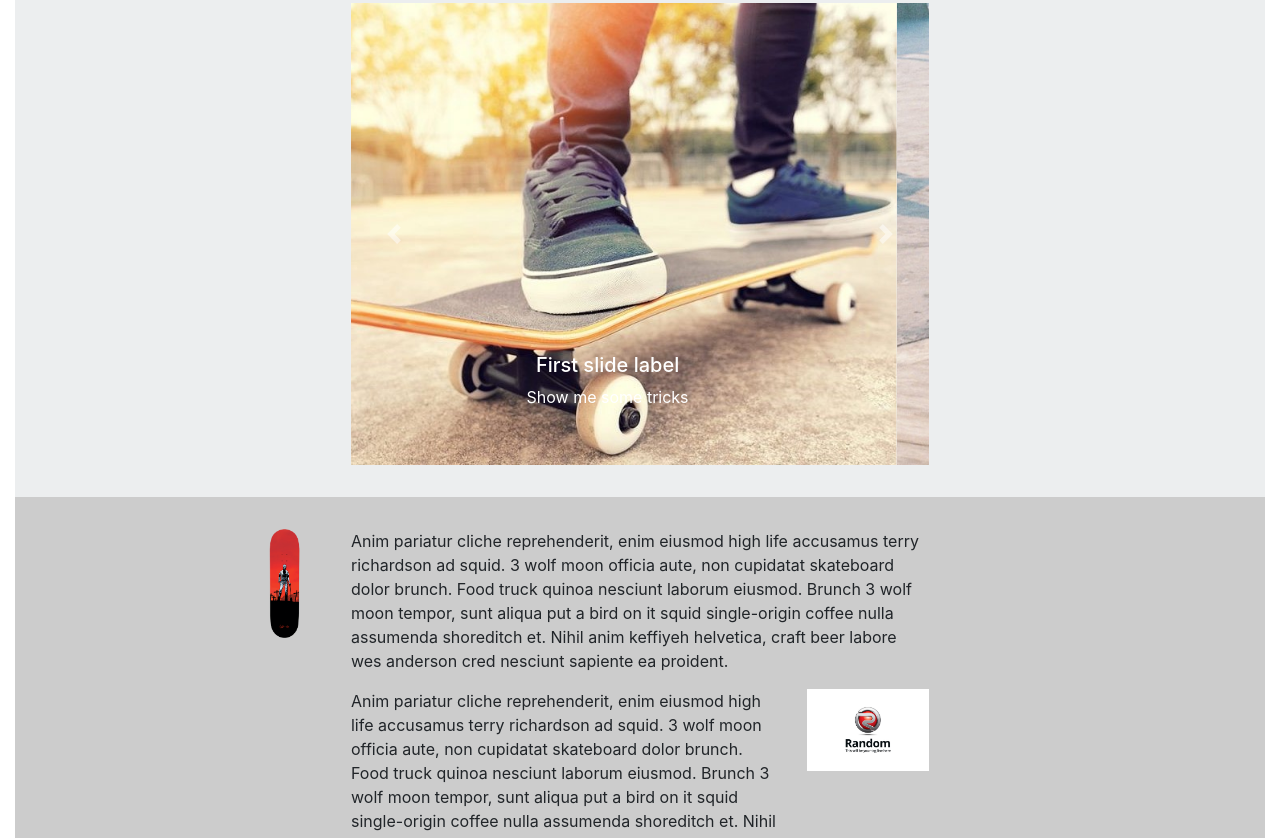
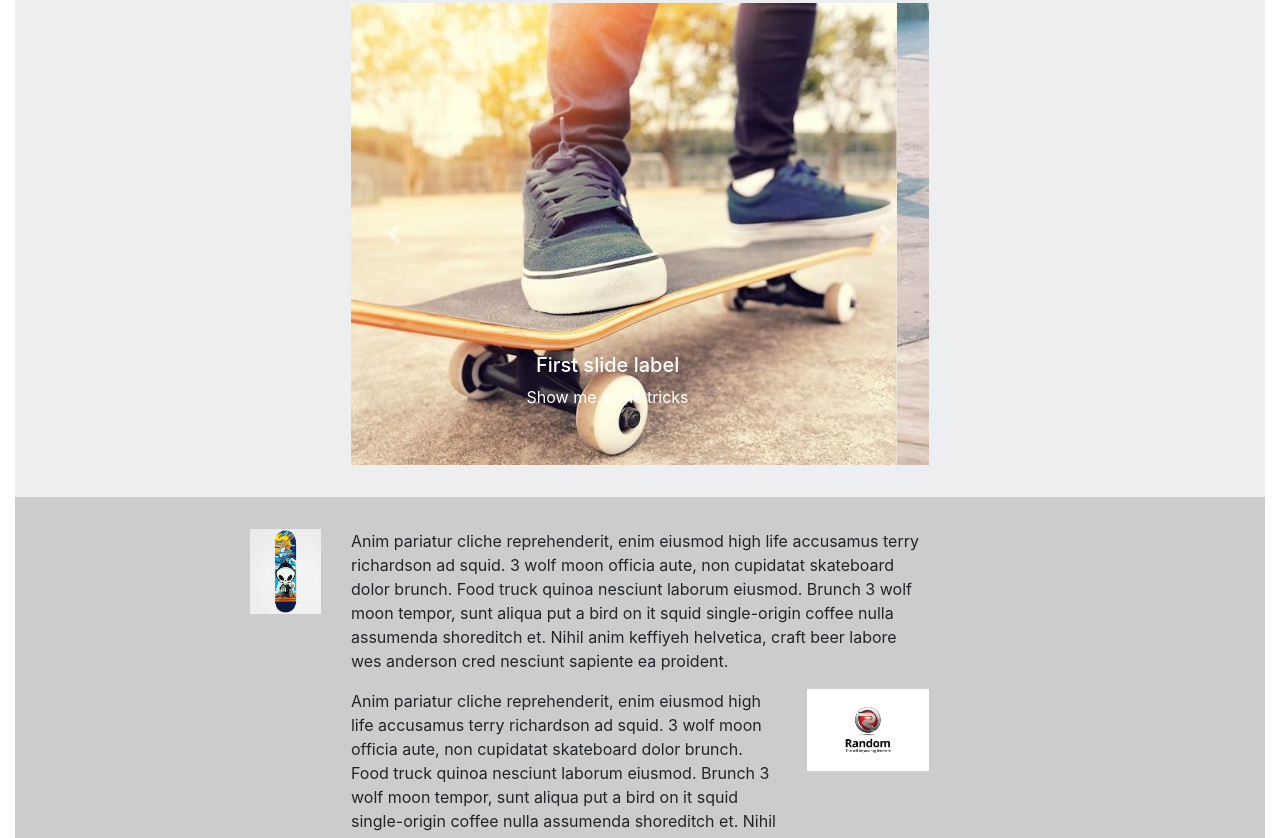
Before and after one commit to CaptCaddburry/Example-Projects, a plain HTML site: page Udemy Practices/Skate or Die/index.html in a window 1280 px wide. Shown: the part 366-1204 px from the top of the page. Drawn offline with nearby package versions, Linux system fonts and the light colour scheme.

Commit message:
changed photo in sectionDark

```diff
--- a/Udemy Practices/Skate or Die/index.html
+++ b/Udemy Practices/Skate or Die/index.html
@@ -93,7 +93,7 @@
         <div class="sectionDark">
             <div class="row">
                 <div class="col-sm-12 col-md-1 offset-md-2">
-                    <img src="media/skateboard-vertical.png" class="img-fluid">
+                    <img src="media/skateboard-vertical.jpg" class="img-fluid">
                 </div>
                 <div class="col-sm-12 col-md-6">
                     <div class="row">
```
Also changed, not shown: Udemy Practices/Skate or Die/media/skateboard-vertical.jpg (added).
